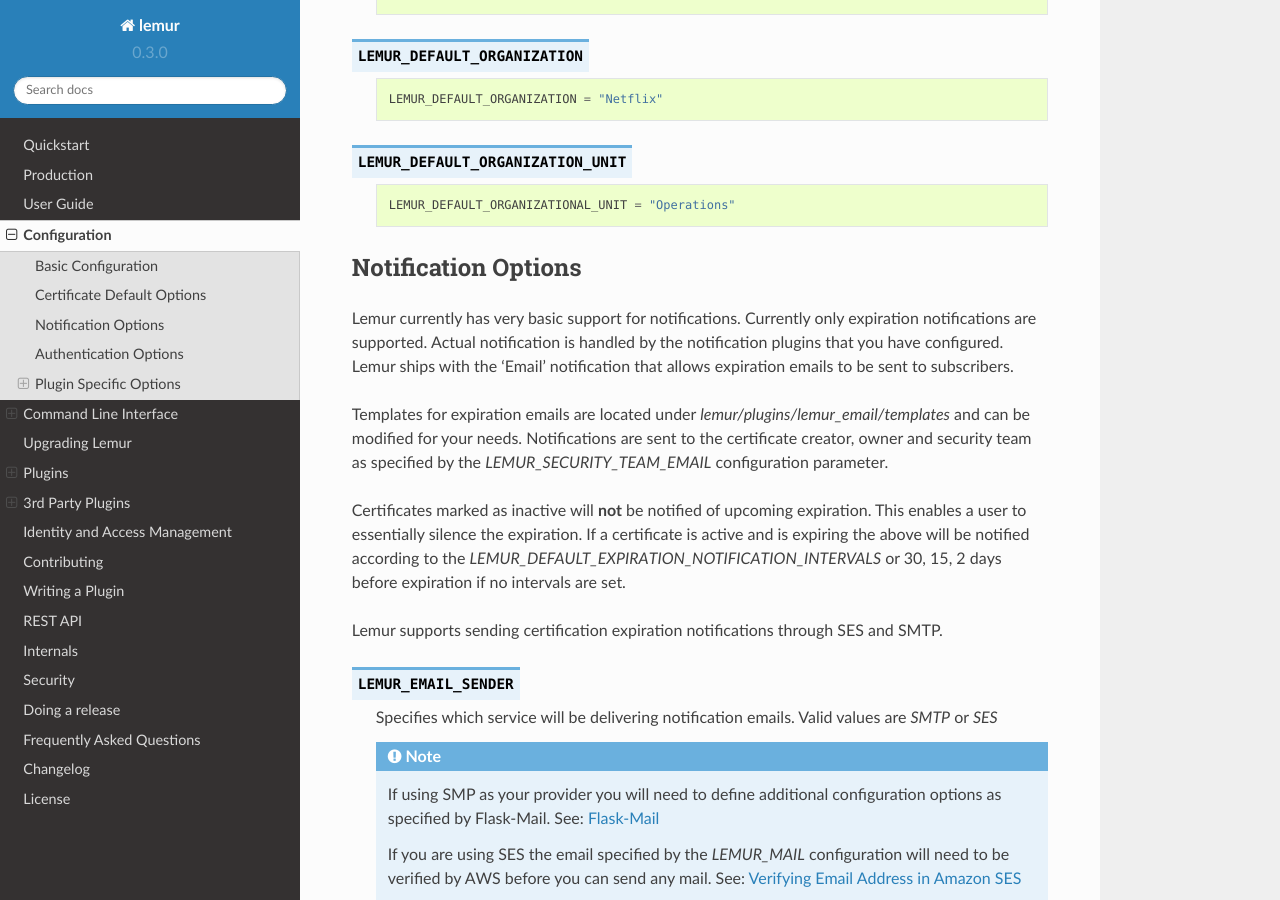
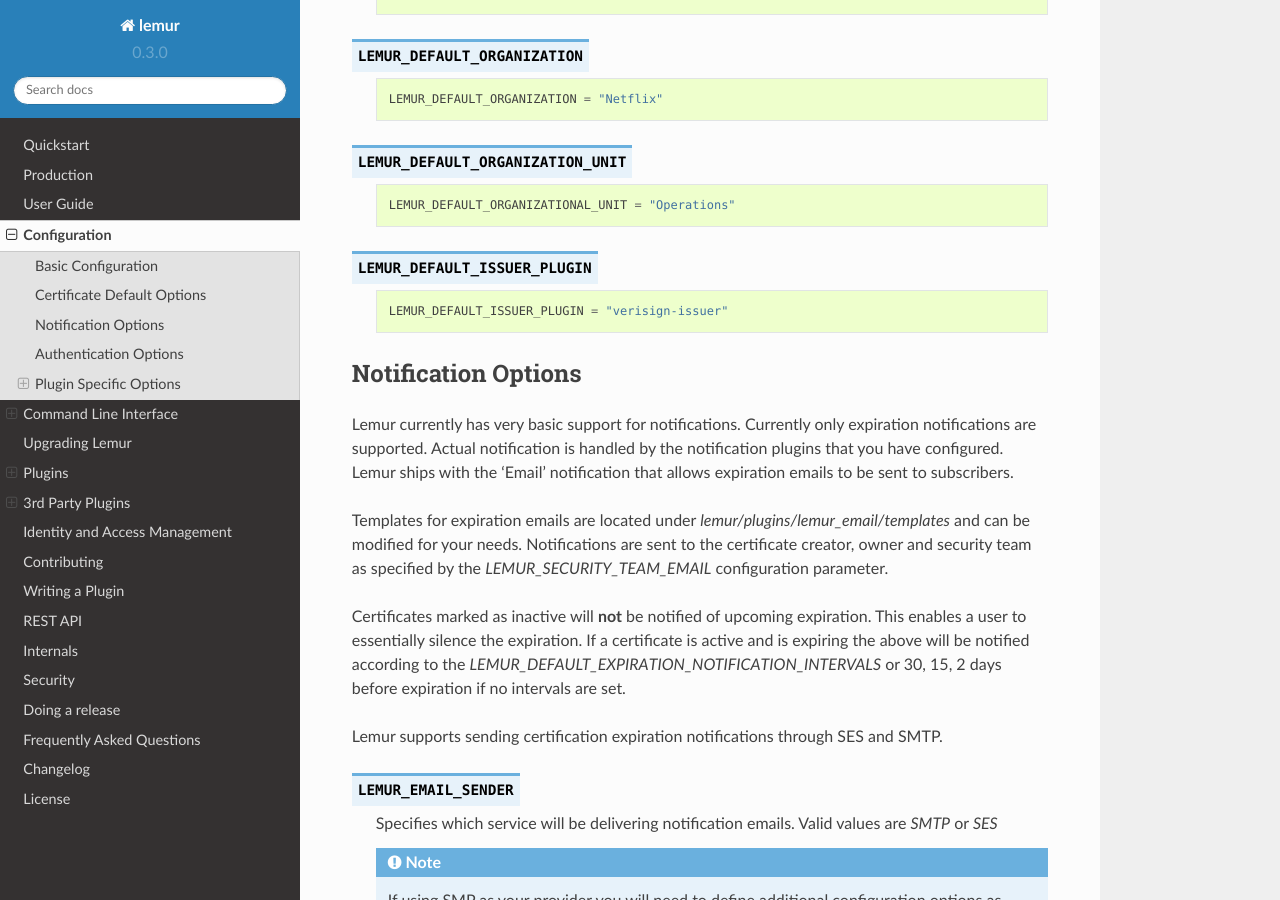
Before and after one commit to Netflix/lemur, a Sphinx documentation site: the page built from docs/administration.rst, in a window 1280 px wide and 900 px high, scrolled down 2510 px. Built offline with Sphinx 7.4.7 and the Read the Docs theme 2.0.0, drawn with Linux system fonts in a browser that asks for light colours.

Commit message:
Adding new default option.

```diff
--- a/docs/administration.rst
+++ b/docs/administration.rst
@@ -149,6 +149,14 @@ and are used when Lemur creates the CSR for your certificates.
     ::
 
         LEMUR_DEFAULT_ORGANIZATIONAL_UNIT = "Operations"
+
+
+.. data:: LEMUR_DEFAULT_ISSUER_PLUGIN
+    :noindex:
+
+    ::
+
+        LEMUR_DEFAULT_ISSUER_PLUGIN = "verisign-issuer"
 
 
 Notification Options
```
